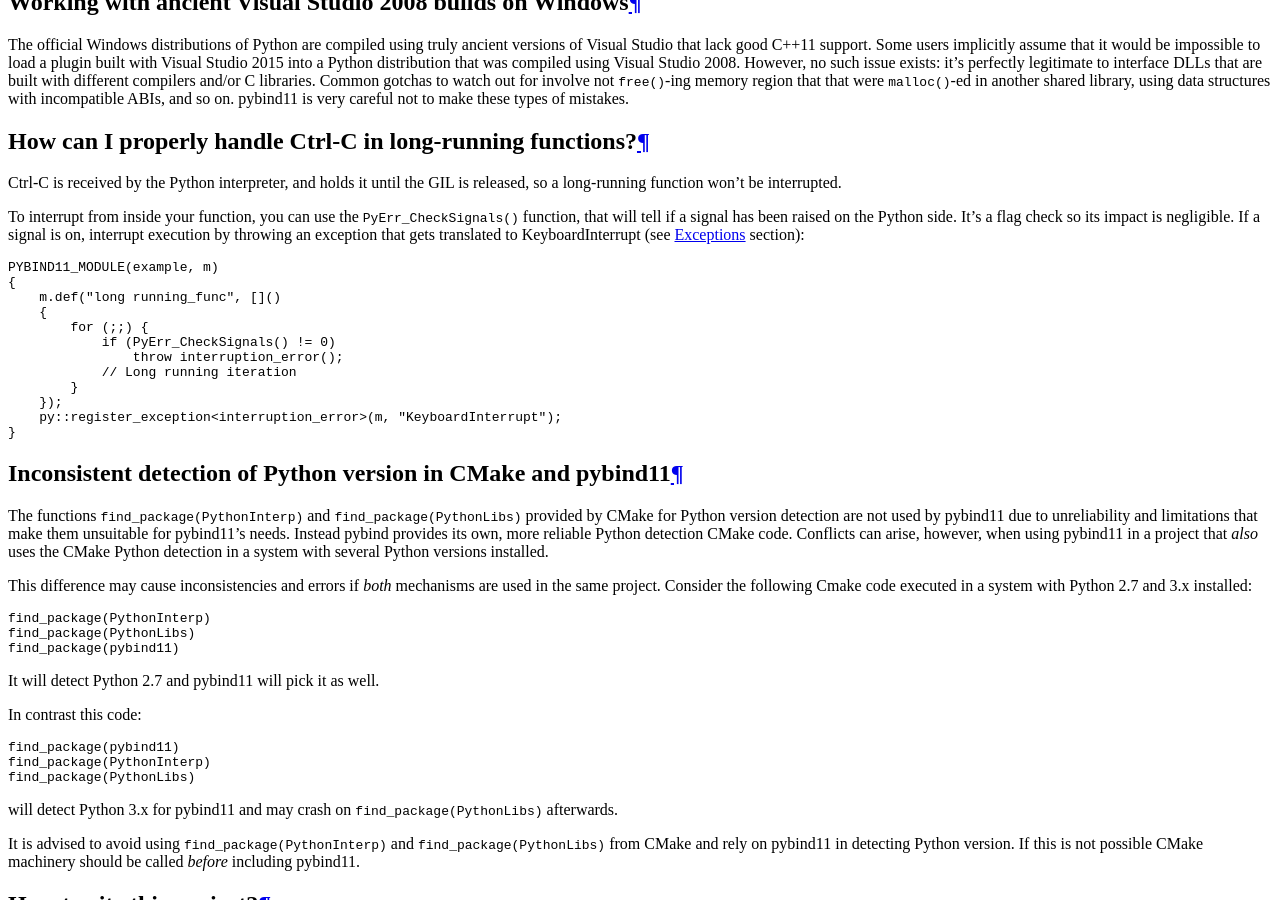
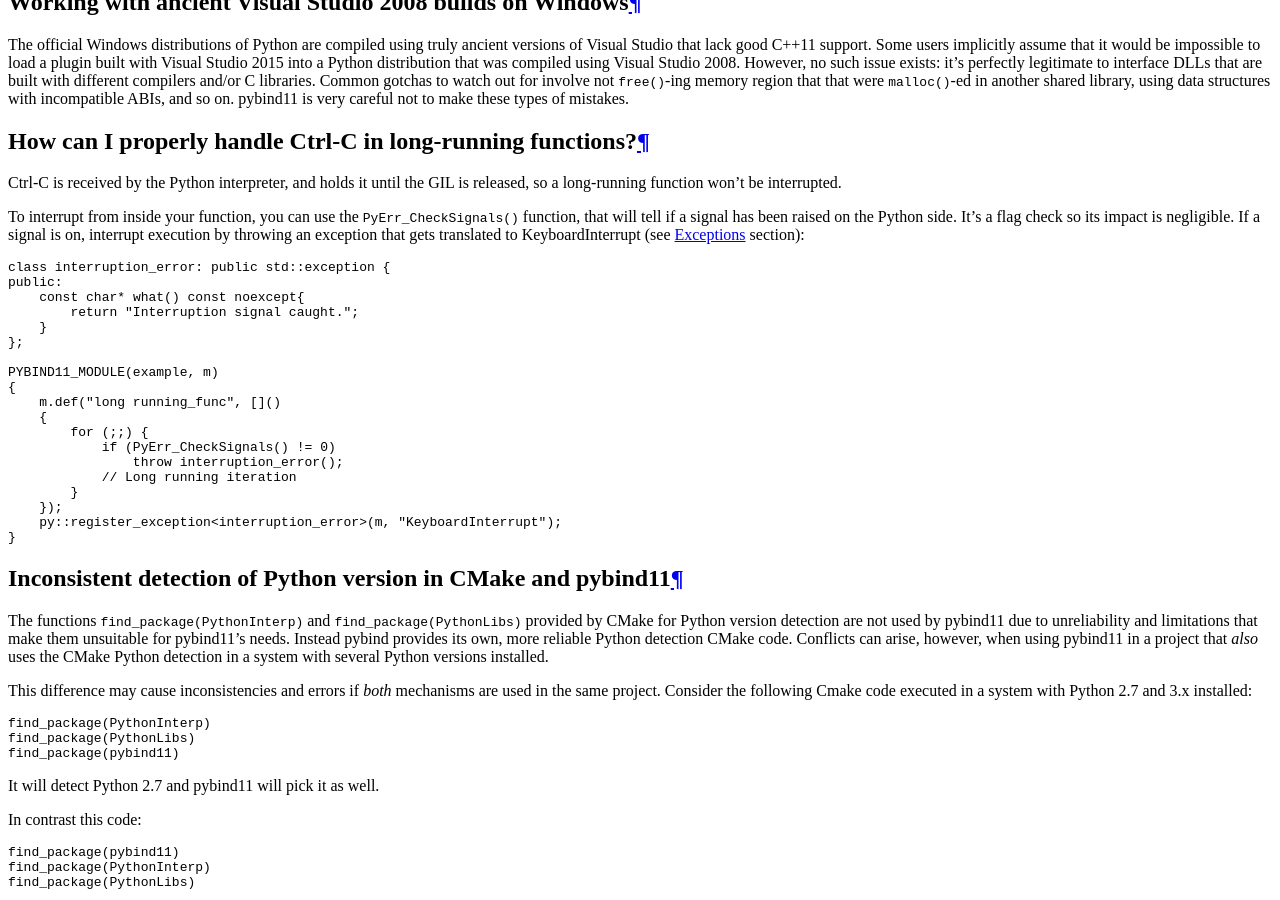
Before and after one commit to pybind/pybind11, a Sphinx documentation site: the page built from docs/faq.rst, in a window 1280 px wide and 900 px high, scrolled down 3607 px. Built offline with Sphinx 7.4.7 and the Read the Docs theme 2.0.0, drawn with Linux system fonts in a browser that asks for light colours.

Commit message:
Add interruption error

```diff
--- a/docs/faq.rst
+++ b/docs/faq.rst
@@ -262,6 +262,13 @@
 
 .. code-block:: cpp
 
+    class interruption_error: public std::exception {
+    public:
+        const char* what() const noexcept{
+            return "Interruption signal caught.";
+        }
+    };
+
     PYBIND11_MODULE(example, m)
     {
         m.def("long running_func", []()
```
